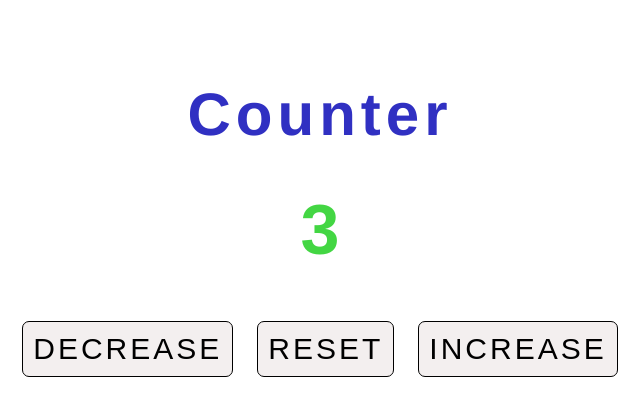
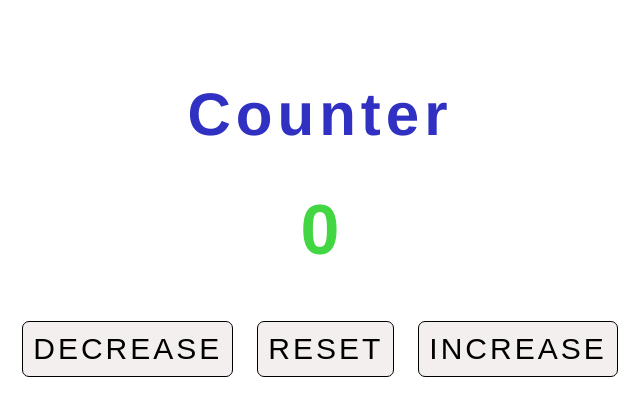
Before and after one commit to treehouseapps/treehouseapps.github.io, a plain HTML site: page vid/index.html in a window 1280 px wide. Shown: the full height of the page, 320-960 px from the left. Drawn offline with Linux system fonts and the light colour scheme.

Commit message:
Update index.html

```diff
--- a/vid/index.html
+++ b/vid/index.html
@@ -53,7 +53,7 @@
 <body> <center>
   <div class="container">
   <h1>  Counter </h1>
-  <input type="text" id="no" value="3"><br>
+  <input type="text" id="no" value="0"><br>
   <button onclick="d()">DECREASE</button>
   <button onclick="r()">RESET</button>
   <button onclick="i()">INCREASE</button>
```
